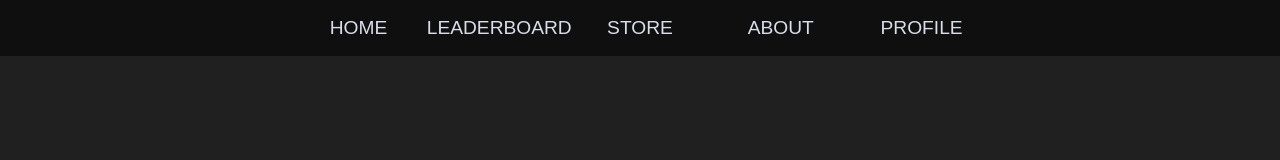
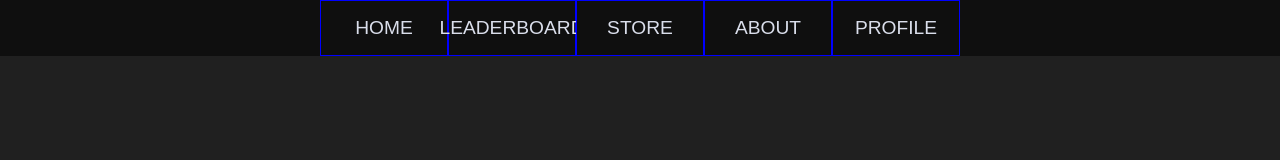
Before and after one commit to AahanPatel/Quexa, a plain HTML site: page templates/index.html in a window 1280 px wide. Drawn offline with Linux system fonts and the light colour scheme.

Commit message:
Menu design done

```diff
--- a/static/css/styles.css
+++ b/static/css/styles.css
@@ -26,8 +26,8 @@ body, html {
     justify-content: center;
     align-items: center;
     height: 7vh;
+    background-color: var(--darkest-color);
     /* border: 0.2em red solid; */
-    background-color: var(--darkest-color);
 }
 
 .header ul {
@@ -43,20 +43,27 @@ body, html {
     justify-content: center;
     align-items: center;
     background-color: var(--darkest-color);
-    /* border: blue solid .1em; */
-    margin: 0px 0.5vw;
+    border: blue solid .1em;
+    margin: 0px;
     height: 7vh;
     width: 10vw;
 }
 
-.header ul li:hover {
-    float: left;
+.header ul li a {
+    display: flex;
+    justify-content: center;
+    align-items: center;
+    width: 100%;
+    height: 100%;
+    color: var(--text-primary-color);
+    box-sizing: border-box;
+    font-size: 1.2em;
+    text-align: center;
+    /* border: red solid .1em; */
+    background-color: var(--darkest-color);
+    cursor: pointer;
+}
+
+.header ul li a:hover {
     background-color: var(--primary-color-lighter);
 }
-
-.header ul li a {
-    color: var(--text-primary-color);
-    font-size: 1.2em;
-    text-align: center;
-    text-decoration: none;
-}
```
